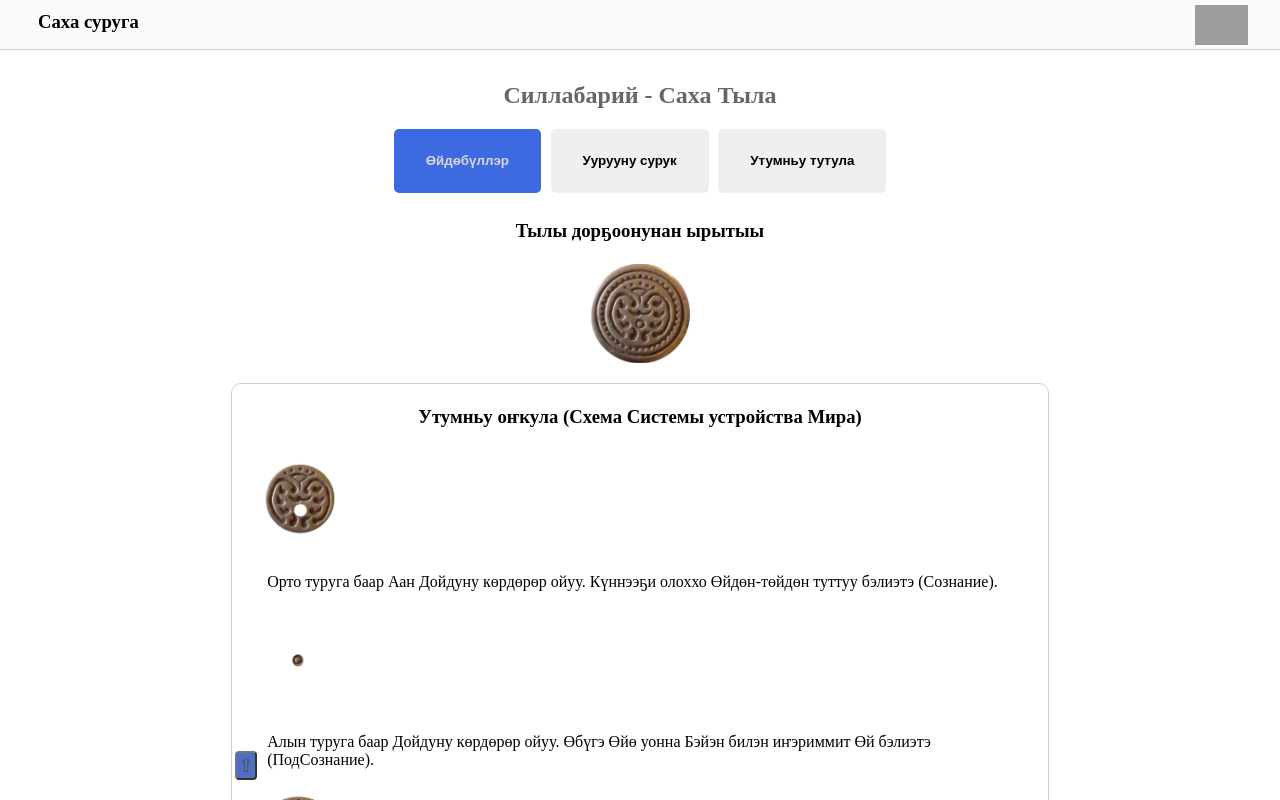
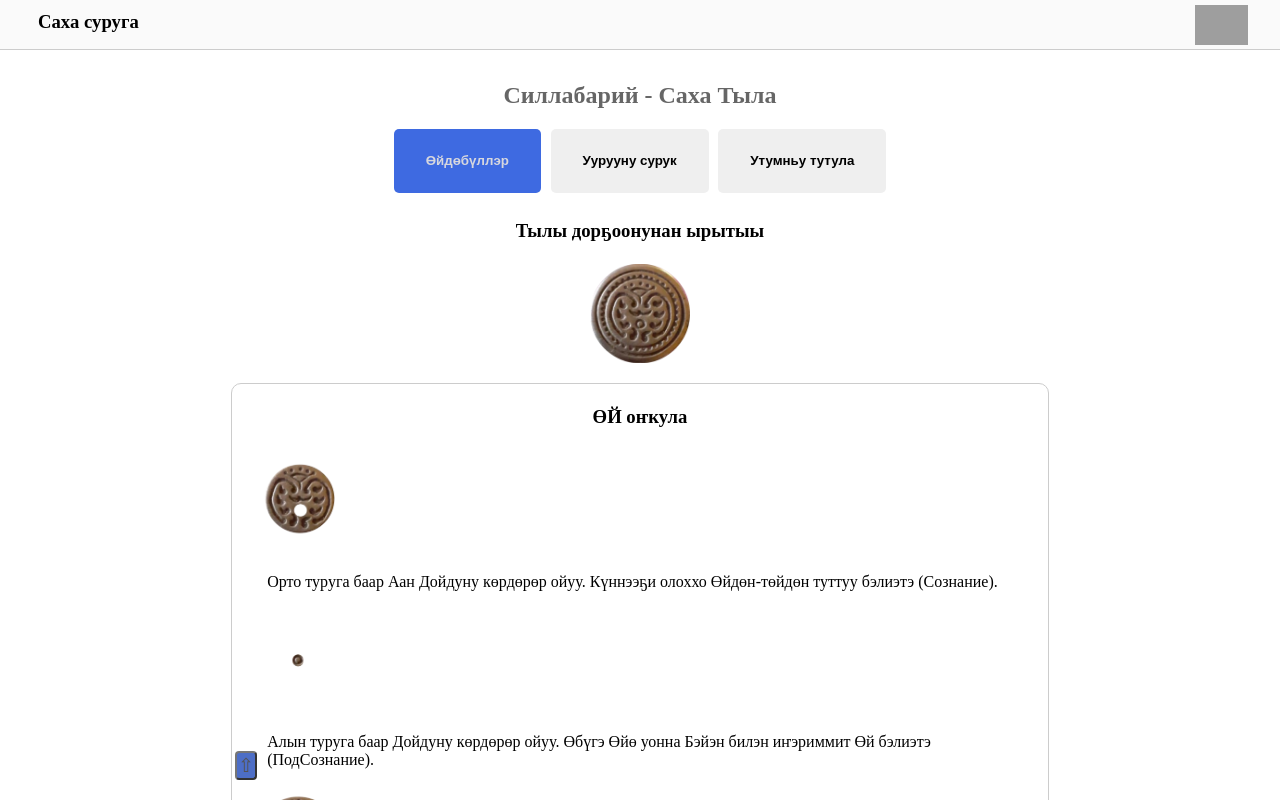
Before and after one commit to sakharun/dorgoon, a React (Create React App) app: page / in a window 1280 px wide. Shown: the top 800 px of the page. Built offline with nearby package versions, Linux system fonts and the light colour scheme; grey boxes are pictures that could not be loaded.

Commit message:
Онкул

```diff
--- a/src/components/Teaching/Teaching.jsx
+++ b/src/components/Teaching/Teaching.jsx
@@ -21,9 +21,7 @@ export default function Teaching() {
       </div>
       <ul>
         <li>
-          <h3 className="centered">
-            Утумньу оҥкула (Схема Системы устройства Мира)
-          </h3>
+          <h3 className="centered">ӨЙ оҥкула</h3>
           <img src={Soznanie} alt="img" width={100} />
           <p>
             Орто туруга баар Аан Дойдуну көрдөрөр ойуу. Күннээҕи олоххо
```
